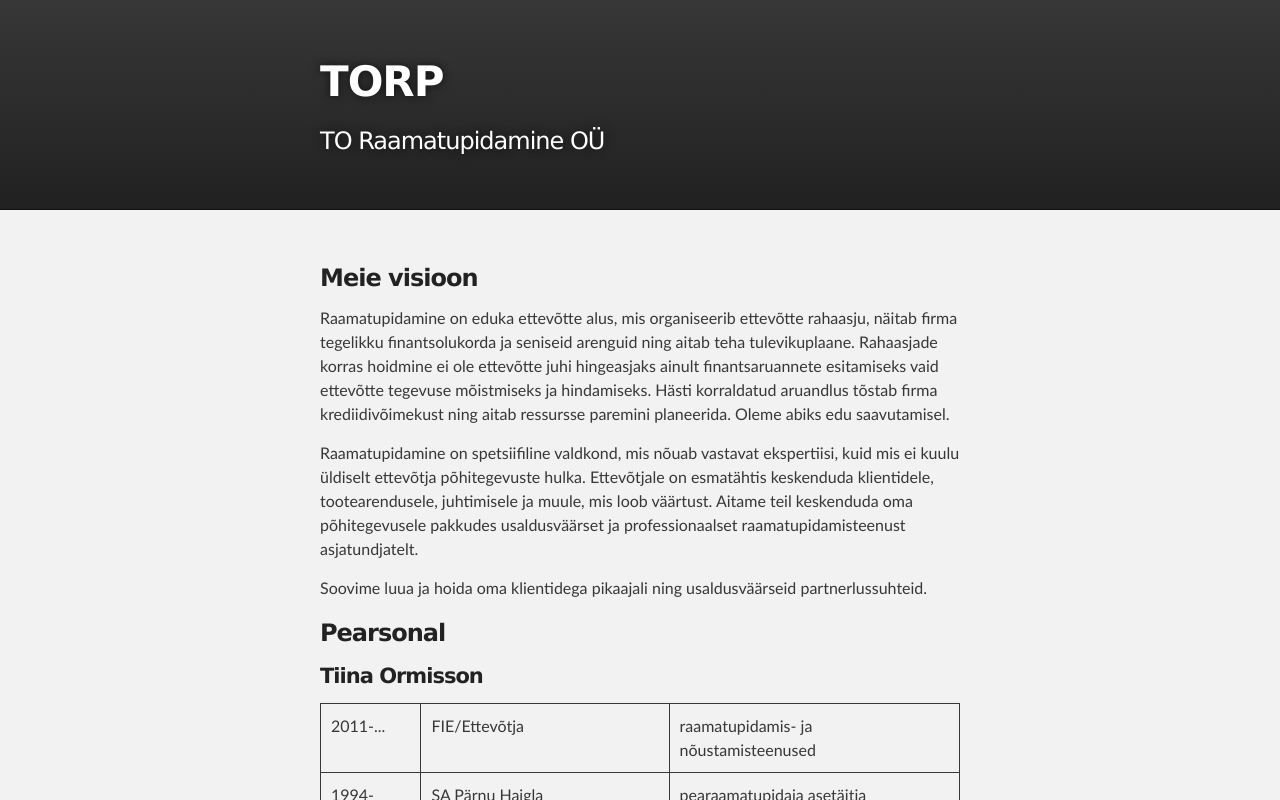
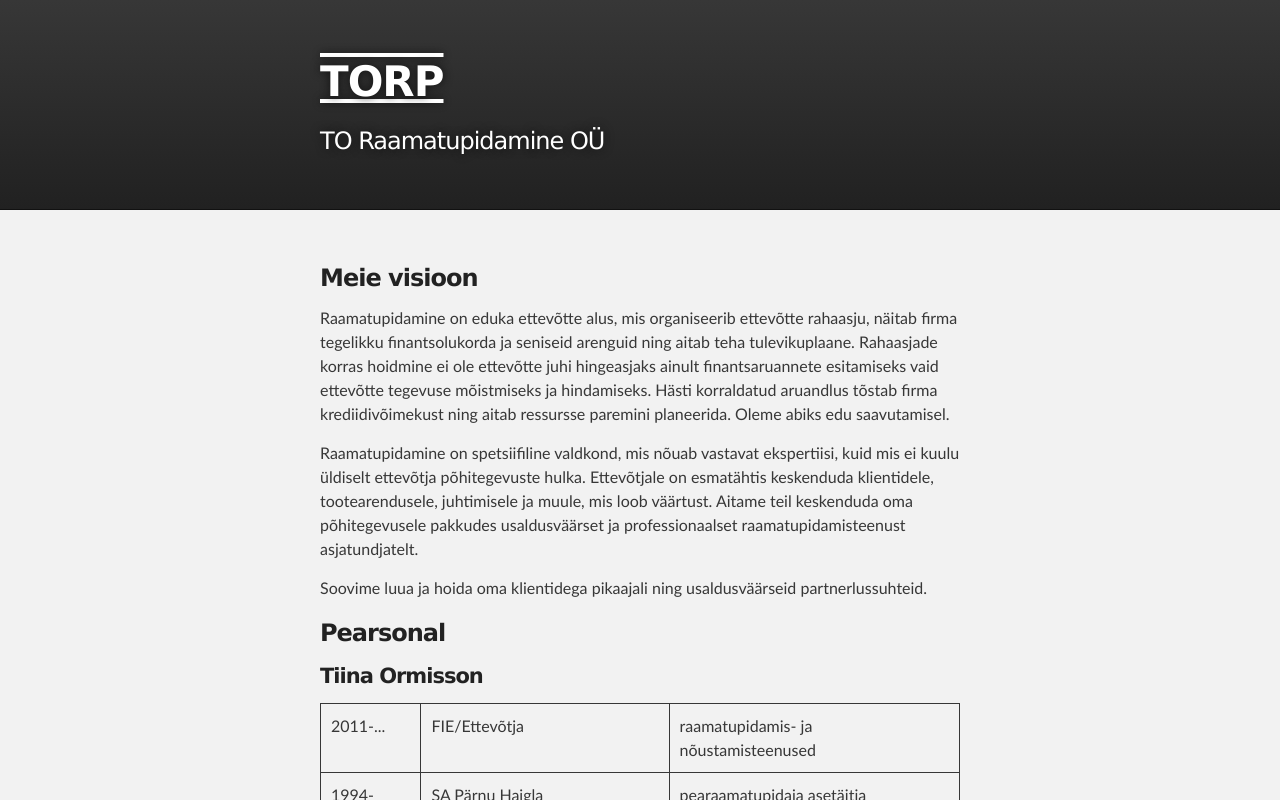
Before and after one commit to TonisOrmisson/torp.github.io, a plain HTML site: page index.html in a window 1280 px wide. Shown: the top 800 px of the page. Drawn offline with Linux system fonts and the light colour scheme.

Commit message:
Update stylesheet.css

```diff
--- a/stylesheets/stylesheet.css
+++ b/stylesheets/stylesheet.css
@@ -305,6 +305,7 @@ Full-Width Styles
   font-size: 42px;
   font-weight: 700;
   text-shadow: #111 0px 0px 10px;
+  text-decoration: underline overline;
 }
 
 #project_tagline {
```
